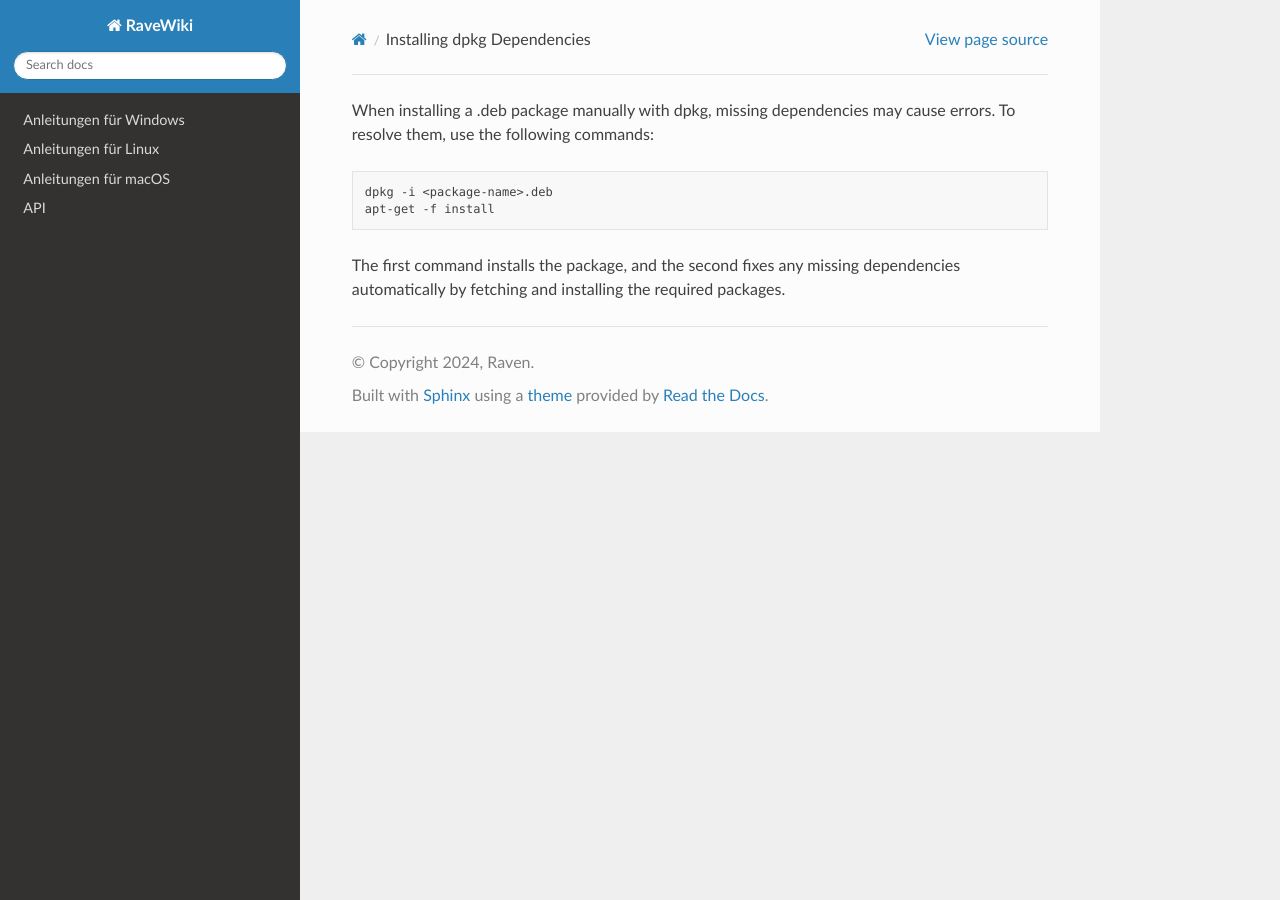
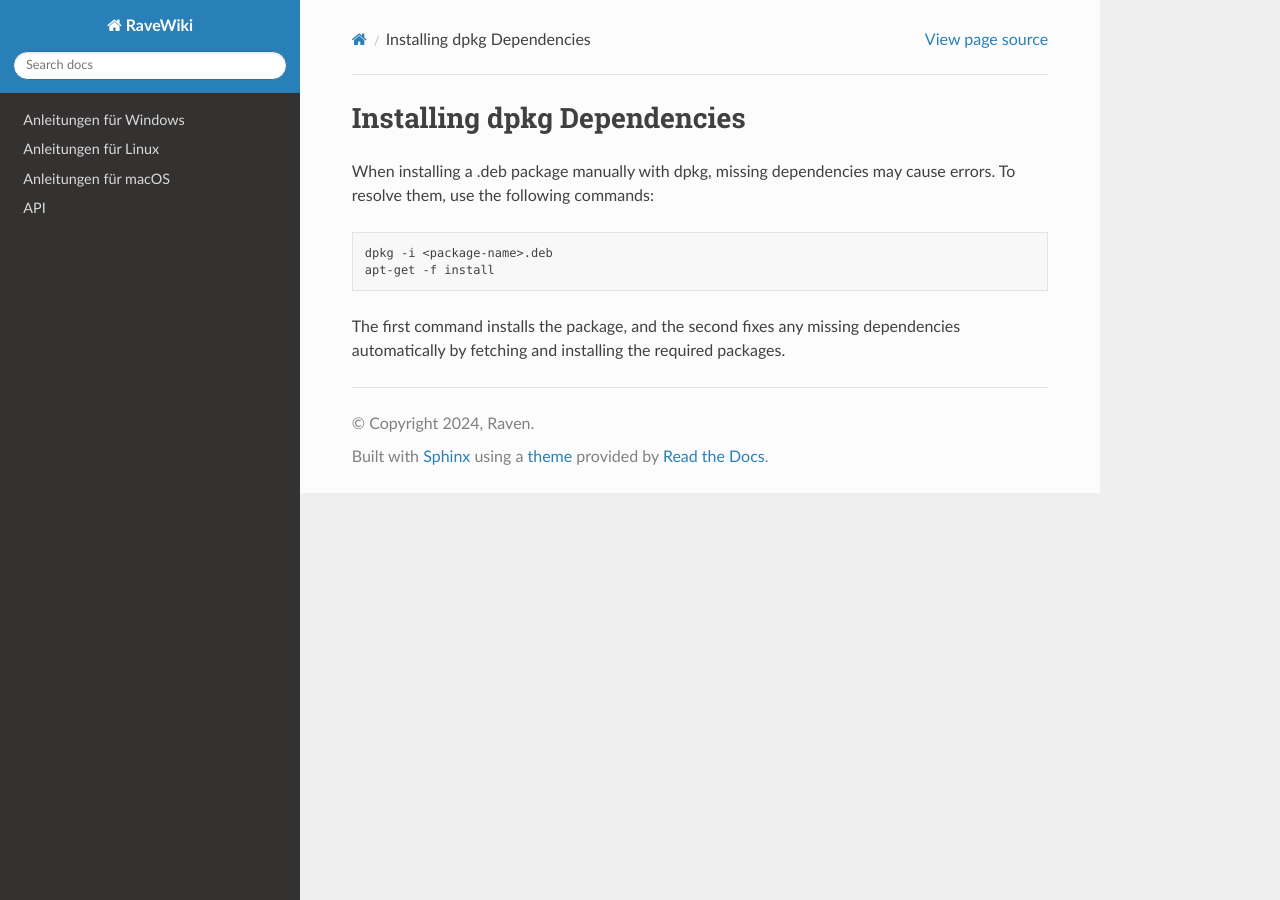
Before and after one commit to SirenTheSiren/ravewiki-en, a Sphinx documentation site: the page built from docs/source/linux/dpkg-dependencies.rst, in a window 1280 px wide. Built offline with Sphinx 7.4.7 and the Read the Docs theme 3.1.0, drawn with Linux system fonts in a browser that asks for light colours.

Commit message:
Update dpkg-dependencies.rst

```diff
--- a/docs/source/linux/dpkg-dependencies.rst
+++ b/docs/source/linux/dpkg-dependencies.rst
@@ -1,4 +1,7 @@
 .. title:: Installing dpkg Dependencies
+
+Installing dpkg Dependencies
+----
 
 When installing a .deb package manually with dpkg, missing dependencies may cause errors. To resolve them, use the following commands:
 
```
